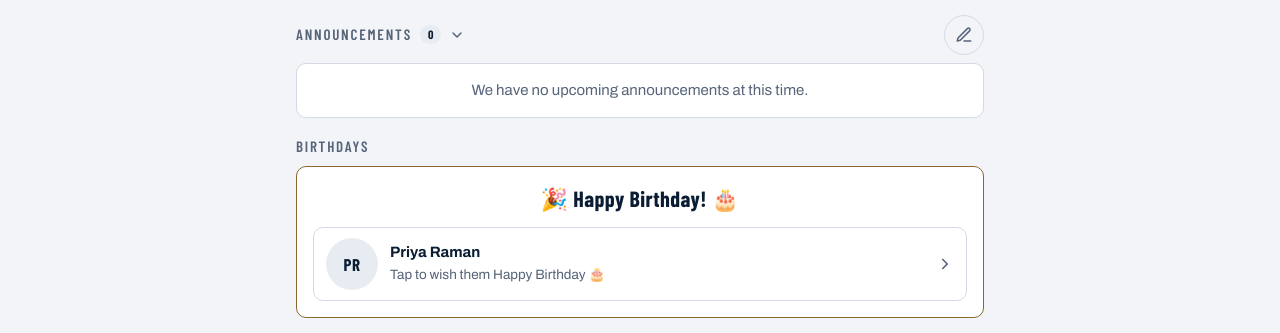
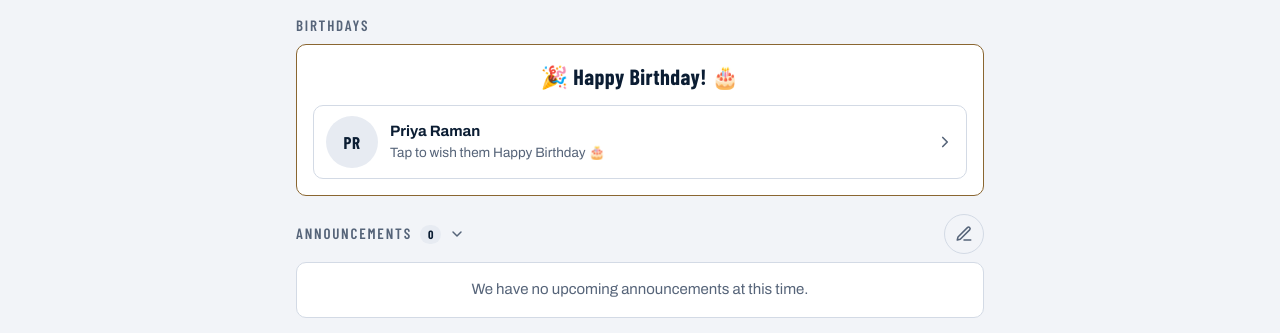
Before and after one commit to astmacary/rci-greeters, a plain HTML site: page index.html in a window 1280 px wide. Shown: the part 244-577 px from the top of the page. Drawn offline with nearby package versions, Linux system fonts and the light colour scheme.

Commit message:
Home: Today's Birthdays above Announcements
Co-Authored-By: Claude Opus 5.5 <noreply@anthropic.com>
Claude-Session: https://claude.ai/code/session_017aa5hYM2dtUj2akSNAd5Xk

```diff
--- a/index.html
+++ b/index.html
@@ -729,7 +729,7 @@ const CONFIG = {
 
 const onAppHost = !CONFIG.appHosts || CONFIG.appHosts.some(h => h.startsWith(".") ? location.hostname.endsWith(h) : location.hostname === h);
 // Bump together with CACHE in sw.js whenever the app changes.
-const APP_VERSION = "10";
+const APP_VERSION = "11";
 const DEMO = !CONFIG.clientId || /[?&]demo\b/.test(location.search) || !onAppHost;
 const SCOPES = ["User.Read", "User.ReadBasic.All", "Sites.ReadWrite.All"];
 
@@ -1462,6 +1462,9 @@ function viewHome(){
     <div><h1 class="greet">Welcome ${esc(first)}</h1><p class="sub">${esc(fmtLong(t))}</p></div>
     ${todayHero()}
     ${repliesPanel()}
+    ${bdays.length ? `<section><h2 class="section-label">Birthdays</h2>
+      <div class="panel bday-panel"><p class="bday-msg">🎉 Happy Birthday! 🎂</p>
+        <div class="list">${bdays.map(p => bdayRow(p, myProfile()?.id === p.id ? "That's you! Happy Birthday 🎂" : "Tap to wish them Happy Birthday 🎂", "wall")).join("")}</div></div></section>` : ""}
     <section class="ann-sec ${annClosed() ? "closed" : ""}"><div class="day-h"><button type="button" class="sec-head inline-chev ann-head" data-act="ann-toggle" aria-expanded="${!annClosed()}"><h2 class="section-label">Announcements <span class="count ${anns.some(a => isNewAnn(a)) ? "hot" : ""}" title="${anns.some(a => isNewAnn(a)) ? "New announcement" : ""}">${anns.length}</span></h2><span class="sec-chev" aria-hidden="true">${ICON.next}</span></button>${canEditAnns() ? `<button class="iconbtn ${S.annEdit ? "on" : ""}" data-act="ann-edit" aria-pressed="${!!S.annEdit}" aria-label="${S.annEdit ? "Done editing announcements" : "Edit announcements"}" title="${S.annEdit ? "Done" : "Edit announcements"}">${S.annEdit ? ICON.check : ICON.pencil}</button>` : ""}</div>
       <div class="panel announce">${anns.length ? `<ul class="ann">${anns.map(a => `<li class="${annToday(a) ? "ann-today " : ""}${annEditing() && S.annEditId === a.id ? "ann-editing" : ""}"><span>${annToday(a) ? todayPill() : ""}${isNewAnn(a) ? newPill() : ""}${annHtml(a.text)}${annEditing() ? `<br><small class="ann-meta">${a.until ? "Shows until " + esc(fmtShort(a.until)) : "No end date"}</small><span class="ann-actions">${S.confirmAnn === a.id
           ? `<span class="msg-del">Remove this announcement? <button class="linkbtn danger" data-act="ann-delete" data-id="${a.id}">Yes, Remove</button> <button class="linkbtn" data-act="ann-keep">Keep It</button></span>`
@@ -1476,9 +1479,6 @@ function viewHome(){
         <button class="btn blue block" type="submit" id="ann-add">${ed ? "Save Changes" : "Add Announcement"}</button>
         ${ed ? `<button class="btn block" type="button" data-act="ann-change-cancel">Cancel</button>` : ""}</form>`; })() : ""}
       ${CONFIG.guidelinesUrl ? `<p style="margin-top:10px"><a href="${esc(CONFIG.guidelinesUrl)}" target="_blank" rel="noopener" style="color:var(--accent);font-weight:600">Read the team guidelines</a></p>` : ""}</div></section>
-    ${bdays.length ? `<section><h2 class="section-label">Birthdays</h2>
-      <div class="panel bday-panel"><p class="bday-msg">🎉 Happy Birthday! 🎂</p>
-        <div class="list">${bdays.map(p => bdayRow(p, myProfile()?.id === p.id ? "That's you! Happy Birthday 🎂" : "Tap to wish them Happy Birthday 🎂", "wall")).join("")}</div></div></section>` : ""}
     ${myWall.length ? `<section><button class="person bday-row" data-act="wall" data-id="${myProfile().id}"><span class="wall-emoji" aria-hidden="true">💌</span><span class="meta"><b>You have ${myWall.length} birthday message${myWall.length > 1 ? "s" : ""}</b><small>Tap to read your Birthday Wall</small></span><span class="chev">${ICON.next}</span></button></section>` : ""}
     <section class="fold-sec ${foldClosed("pend") ? "closed" : ""}">${foldHead("pend", "Pending Requests", pend.length, pend.length > 0)}
       ${pend.length ? `<div class="list">${pend.map(i=>cue(i)).join("")}</div>` : `<div class="empty">You have no pending requests right now.</div>`}</section>
--- a/sw.js
+++ b/sw.js
@@ -2,7 +2,7 @@
 // Keeps a copy of the app so it opens offline and can be installed, but always
 // asks the server for the newest version first, so updates show up right away.
 // Schedule data and sign-in always go to Microsoft live; they are never cached.
-const CACHE = "rci-greeters-v10";
+const CACHE = "rci-greeters-v11";
 const SHELL = ["./", "index.html", "communications.js", "serve-profile.js", "manifest.webmanifest", "push-config.js", "push-client.js", "team-switch.js",
   "icons/icon-192.png", "icons/icon-512.png", "icons/icon-maskable-512.png",
   "icons/apple-touch-icon.png", "icons/favicon.png",
```
